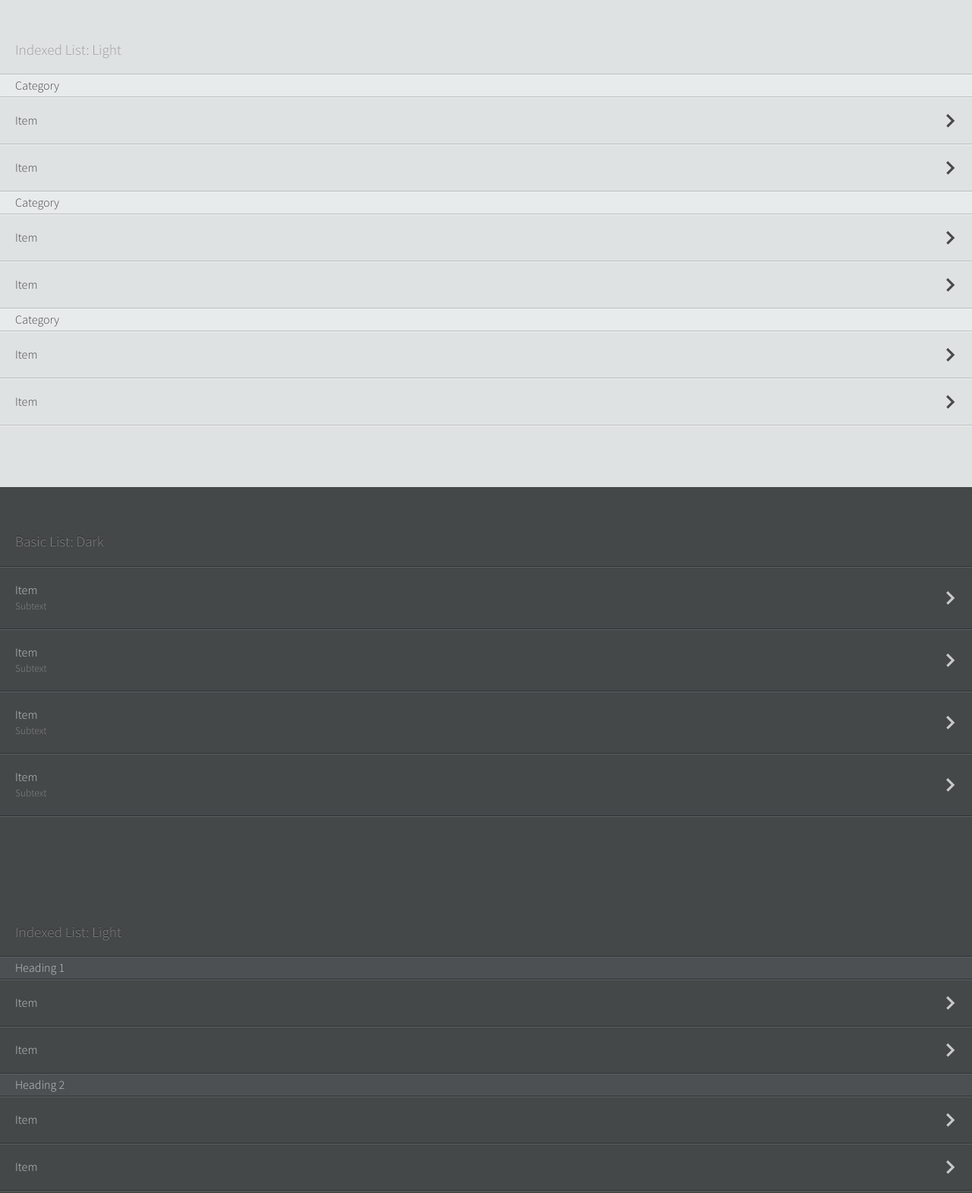
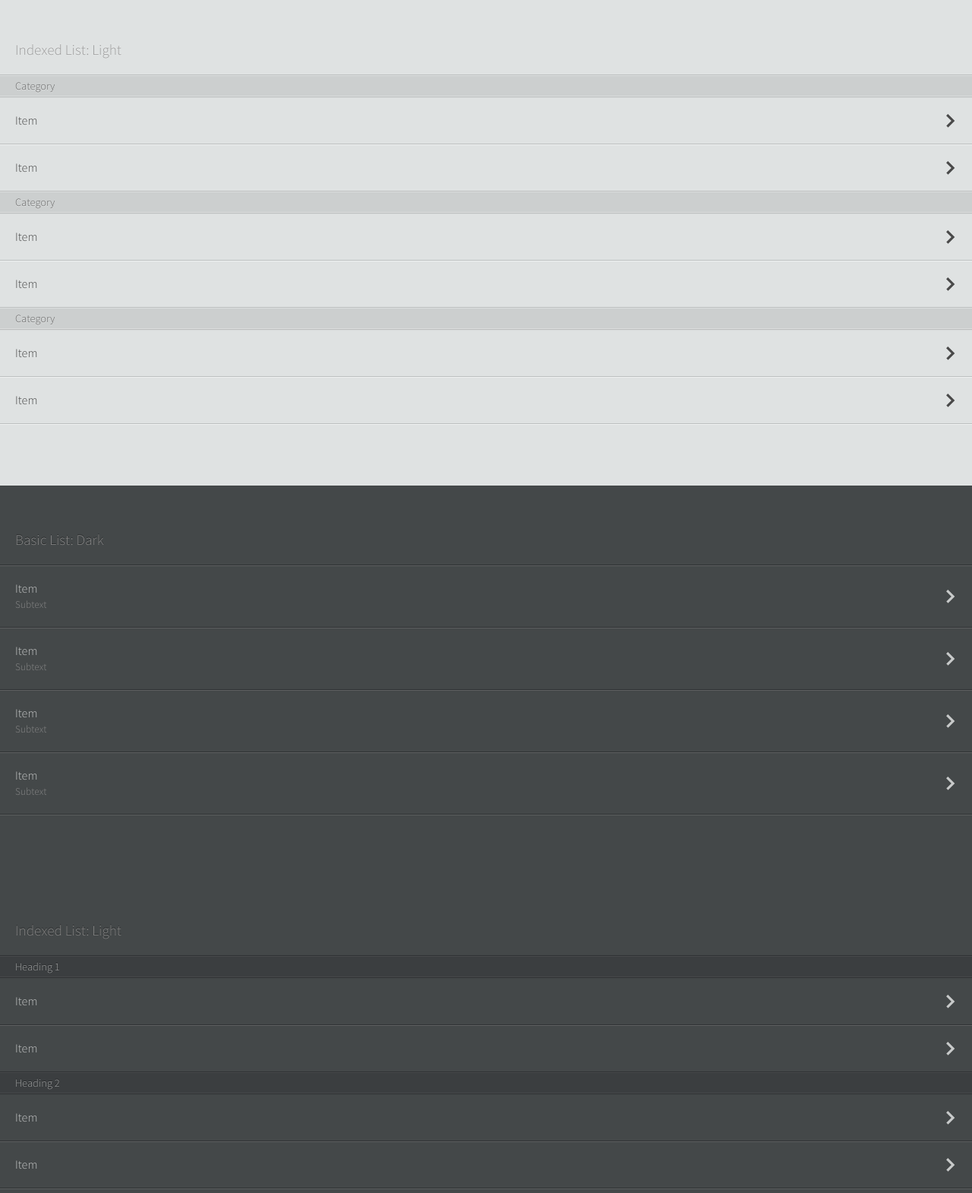
Before and after one commit to topcoat/prototypes, a plain HTML site: page list/index.html in a window 1280 px wide. Shown: the part 520-2090 px from the top of the page at 76% size. Drawn offline with Linux system fonts and the light colour scheme.

Commit message:
more depth on list headers. happy now.

```diff
--- a/list/index.html
+++ b/list/index.html
@@ -6,6 +6,8 @@
         <meta http-equiv="Content-Type" content="text/html; charset=UTF-8" />
         <meta http-equiv="X-UA-Compatible" content="IE=9" >
         <meta name="apple-mobile-web-app-capable" content="yes" />
+
+        <!--    <meta http-equiv="refresh" content="2">!-->
 
         <meta name="viewport" content="initial-scale=1, maximum-scale=1, user-scalable=0, width=320.1" />
 
@@ -23,7 +25,8 @@
     <body>
 
         <div class="placement light">
-		<h2>Basic List: Light</h2>
+            <h2 id="basic-light">Basic List: Light</h2>
+            <div class="list-container dark">
                 <ul class="light-list">
                     <li>
                     Item<br />
@@ -43,9 +46,12 @@
                     </li>
                 </ul>
             </div>
+        </div>
 
         <div class="placement light">
-		<h2>Indexed List: Light</h2>
+            <h2 id="indexed-light">Indexed List: Light</h2>
+
+            <div class="list-container indexed light">
                 <h3 class="list-header light">Category</h3>
                 <ul class="light-list indexed">
                     <li>Item</li>
@@ -63,8 +69,11 @@
                 </ul>
             </div>
 
+        </div>
+
         <div class="placement dark">
-		<h2>Basic List: Dark</h2>
+            <h2 id="basic-dark">Basic List: Dark</h2>
+            <div class="list-container dark">
                 <ul class="dark-list">
                     <li>
                     Item<br />
@@ -82,11 +91,13 @@
                     Item<br />
                     <small>Subtext</small>
                     </li>
+                </div>
             </ul>
         </div>
 
         <div class="placement dark">
-		<h2>Indexed List: Light</h2>
+            <h2 id="indexed-dark">Indexed List: Light</h2>
+            <div class="list-container indexed dark">
                 <h3 class="list-header dark">Heading 1</h3>
                 <ul class="dark-list indexed">
                     <li>Item</li>
@@ -98,6 +109,7 @@
                     <li>Item</li>
                 </ul>
             </div>
+        </div>
     </body>
 
 </html>
--- a/list/list.css
+++ b/list/list.css
@@ -82,8 +82,16 @@ h2 {
 
 /* List Styles ----------------------------------------------------------------- */
 
+.list-container.indexed.light {
+    border-top: 1px solid #bcbfbf;
+}
+
+.list-container.indexed.dark {
+    border-top: 1px solid #2f3234;
+}
+
 .list-header {
-	font-size: 100%;
+    font-size: .9em;
     font-weight: 200;
     padding: 4px 20px;
     border-top-width: 1px;
@@ -93,25 +101,19 @@ h2 {
 }
 
 .list-header.light {
-		color: #454545;
-		border-top: 1px solid #eff1f1;
-		border-bottom-color:#bcbfbf;
-        background-color: #e8ebeb;
-	}
-
-    .list-header.light:first-of-type {
-        box-shadow: 0 -1px 0 #bcbfbf;
+    color: #656565;
+    text-shadow: 0 1px 0 rgba(255,255,255,.5);
+    border-top-color: rgba(255, 255, 255, .3);
+    border-bottom-color: rgba(255, 255, 255, .3);
+    background-color: #cccfcf;
 }
 
 .list-header.dark {
-		color: #c6c8c8;
-		border-bottom-color: #2f3234;
-		border-top-color:#5e6061;
-		background-color: #4c5052;
-	}
-
-    .list-header.dark:first-of-type {
-        box-shadow: 0 -1px 0 #2f3234;
+    color: #a6a8a8;
+    text-shadow: 0 -1px 0 rgba(0,0,0,.5);
+    border-top-color: rgba(255,255,255,.06);
+    border-bottom-color: rgba(255, 255, 255, .06);
+    background-color: #3b3e40;
 }
 
 .dark-list,
@@ -142,7 +144,6 @@ h2 {
 /* remove borders for lists in between headings */
 .list-header ~ .light-list,
 .list-header ~ .dark-list {
-	border-top: 0;
     border-bottom: 0;
 }
 
@@ -184,26 +185,12 @@ h2 {
     background-image: url("img/icn-disclosure-light.svg");
 }
 
-    .list-header ~ .light-list > li:first-of-type {
-/*        border-top: 1px solid #bcbfbf;*/
-    }
-
+.list-header ~ .light-list > li:first-of-type,
 .list-header ~ .dark-list > li:first-of-type {
-/*        border-top: 1px solid #2f3234;*/
-    }
-/*
-    .list-header ~ .light-list > li:last-of-type {
-		border-bottom-color: #eff1f1;
-    }
-
-    .list-header ~ .dark-list > li:last-of-type {
-		border-bottom-color: #5e6061;
-    }
-*/
-	.list-header ~ .light-list:last-child > li:last-of-type  {
-		border-bottom: 1px solid #bcbfbf;
+    border-top-color: rgba(0,0,0,.03);
     }
 
 .list-header ~ .dark-list:last-child > li:last-of-type  {
+    u
     border-bottom: 1px solid #2f3234;
 }
```
Lines whose indentation alone changed are shown as unchanged.
